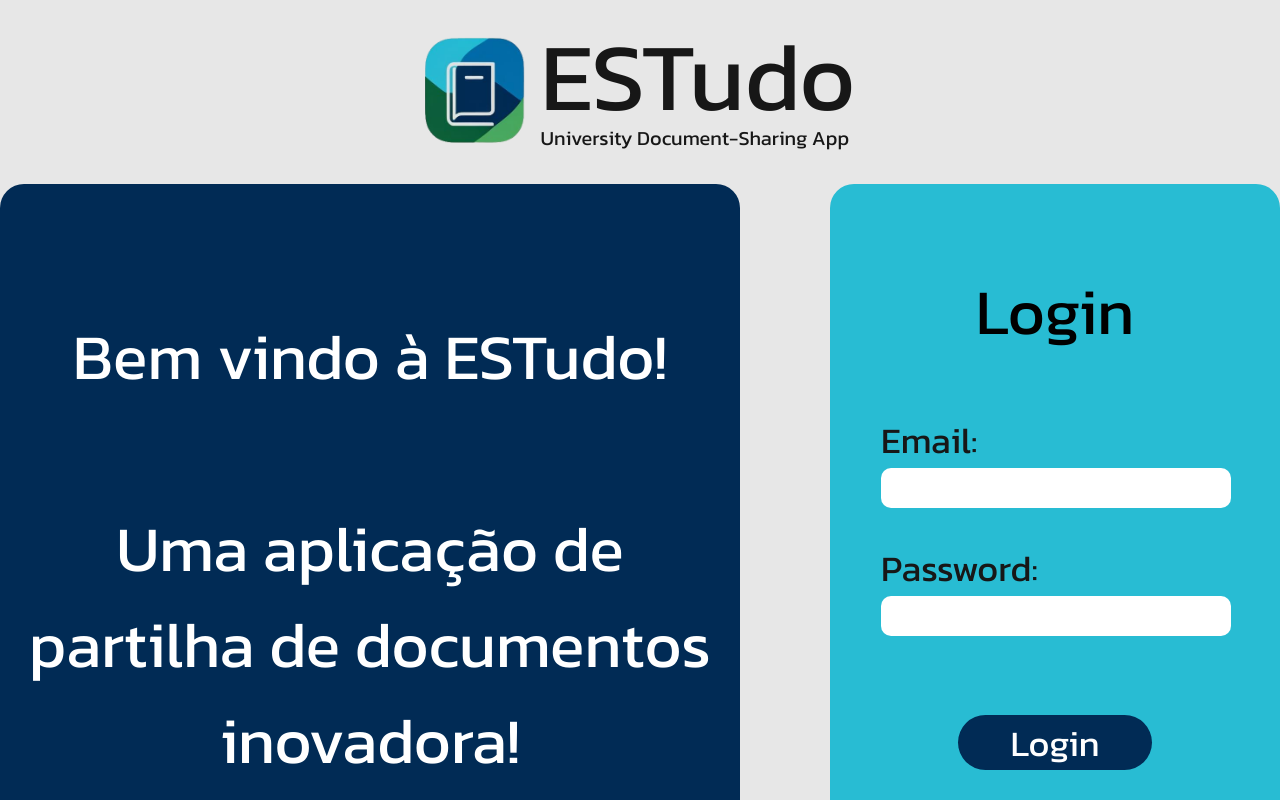
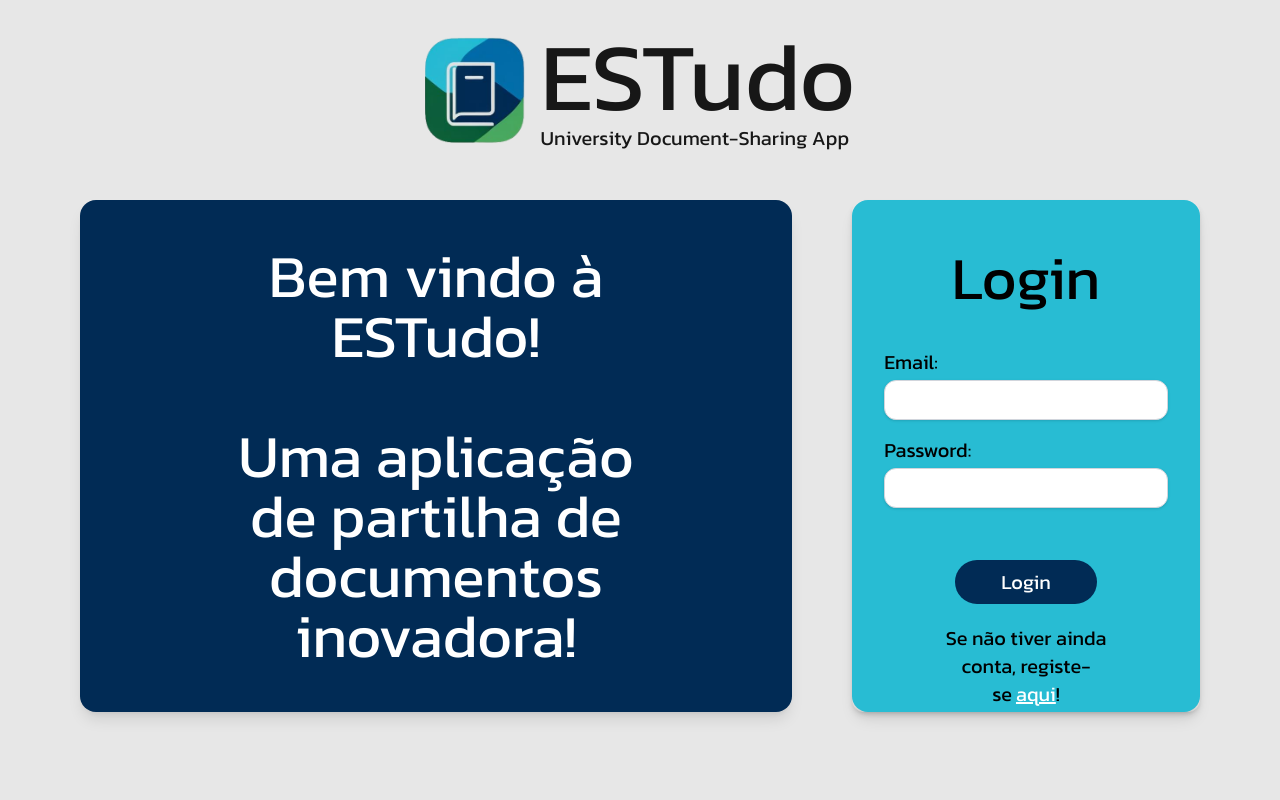
Before and after one commit to beckerme/ESTudo, a Next.js app in the folder estudo/: page /login in a window 1280 px wide. Shown: the top 800 px of the page. Built offline with nearby package versions, Linux system fonts and the light colour scheme.

Commit message:
Atualizei a página de login

```diff
--- /dev/null
+++ b/estudo/src/app/teste/page.js
@@ -0,0 +1,12 @@
+export default function ResponsiveBlocks() {
+    return (
+      <div className="flex flex-col md:flex-row items-center justify-center min-h-screen gap-4 p-4">
+        <div className="w-full md:w-1/2 h-64 bg-blue-500 rounded-2xl flex items-center justify-center text-white text-xl font-bold shadow-lg">
+          Block 1
+        </div>
+        <div className="w-full md:w-1/2 h-64 bg-green-500 rounded-2xl flex items-center justify-center text-white text-xl font-bold shadow-lg">
+          Block 2
+        </div>
+      </div>
+    );
+  }
--- a/estudo/src/components/Login/Login.jsx
+++ b/estudo/src/components/Login/Login.jsx
@@ -10,15 +10,19 @@ const kanit = Kanit({
 
 export default function Login() {
   return (
-    <div className={kanit.className}>
-      <Header />
-      <div className="flex items-center justify-center">
-        <Saudacao />
-        <div className="w-[450px] h-[730px] rounded-3xl ml-[90px] bg-[#28BCD3]">
+
+    <>
+      <div className="flex justify-center">
+        <Header />
+      </div>
+      <div className={`${kanit.className} flex flex-col md:flex-row justify-center min-h-screen gap-15 py-4 px-20`}>
+        <div className="w-full md:w-2/3 h-128 bg-[#012B55] rounded-2xl flex items-center justify-center text-white shadow-lg px-30">
+          <Saudacao />
+        </div>
+        <div className="w-full md:w-1/3 h-128 bg-[#28BCD3] rounded-2xl flex justify-center text-black text-xl shadow-lg">
           <LoginForm />
         </div>
       </div>
-
-    </div>
+    </>
   );
 }
--- a/estudo/src/components/Login/LoginForm.jsx
+++ b/estudo/src/components/Login/LoginForm.jsx
@@ -1,36 +1,49 @@
+import { Inter } from "next/font/google";
+
+const inter = Inter({
+  subsets: ['latin'],
+  weight: "400",
+});
+
 export default function LoginForm() {
     return (
         <>
-            {/*Div Palavra Login */}
-            <div className="mt-[80px] text-black">
-                <h1 className="text-center text-[64px] mb-[60px]">Login</h1>
+            <div className="w-full max-w-md rounded-xl shadow-md overflow-hidden">
+
+                <h1 className="text-6xl pt-12 text-center">Login</h1>
+                <form className="px-8 py-10">
+                    <div className="space-y-4">
+                        <div className="w-full">
+                            <label className="block">Email:</label>
+                            <input
+                                type="email"
+                                className={`${inter.className} bg-white rounded-xl h-10 mt-1 w-full px-3 py-2 border border-gray-300
+                            shadow-sm focus:outline-none focus:ring-2 focus:ring-blue-800 focus:border-transparent`}/>
                         </div>
-
-            {/*Form Login */}
-            <div className="mx-[51px]">
-                <label className="text-4xl">Email:</label><br></br>
+                        <div className="w-full">
+                            <label className="block">Password:</label>
                             <input
-                    type="text" className="mt-2 px-[10px] bg-white w-[350px] h-[40px] rounded-[10px]"
-                />
+                                type="password"
+                                className={`${inter.className} bg-white rounded-xl h-10 mt-1 w-full px-3 py-2 border border-gray-300
+                            shadow-sm focus:outline-none focus:ring-2 focus:ring-blue-800 focus:border-transparent`}/>
                         </div>
-            <div className="mx-[51px] mt-[40px]">
-                <label className="text-4xl">Password:</label><br></br>
-                <input
-                    type="password" className="mt-2 px-[10px] bg-white w-[350px] h-[40px] rounded-[10px]" />
                     </div>
-
-            {/*Botão Login */}
-            <div className="mt-[71px] flex justify-center">
-                <a href="pag-inicial" className="block">
-                    <button type="button" className="text-4xl text-white mt-2 px-[10px] bg-[#012B55] w-[194px] h-[55px] rounded-[100px] cursor-pointer">
+                    <div className="flex justify-center">
+                        <button
+                            type="submit"
+                            className="w-1/2 mt-13 bg-[#012B55] text-white py-2 rounded-4xl hover:bg-blue-800 transition duration-300
+                            ease-in-out focus:outline-none focus:ring-2 focus:ring-blue-800 focus:ring-opacity-50"
+                        >
                         Login
                         </button>
-                </a>
                     </div>
-
-            {/*Div Registo */}
-            <div className="text-center h-[58px] mx-[75px] mt-[40px]">
-                <p className="text-2xl">Se ainda não tiver conta, registe-se <a href="registo" className="text-[#FFFFFF] underline">aqui</a>!</p>
+                    <div className="flex justify-center">
+                        <div className="w-2/3 text-center mt-5">
+                            <p className="text-xl">Se não tiver ainda conta, registe-se<a href="#" className="text-white underline hover:text-blue-800
+                            ml-1 font-medium">aqui</a>!</p>
+                        </div>
+                    </div>
+                </form>
             </div>
         </>
     );
--- a/estudo/src/components/Login/Saudacao.jsx
+++ b/estudo/src/components/Login/Saudacao.jsx
@@ -1,10 +1,8 @@
 export default function Saudacao() {
     return (
-        <div className="w-[1097px] h-[730px] rounded-3xl bg-[#012B55] flex items-center">
-          <div className="text-center text-[64px] text-white">
+          <div className="text-6xl text-center">
             <p>Bem vindo à ESTudo!</p><br></br>
             <p>Uma aplicação de partilha de documentos inovadora!</p>
           </div>
-        </div>
     );
 }
```
Lines whose indentation alone changed are shown as unchanged.
